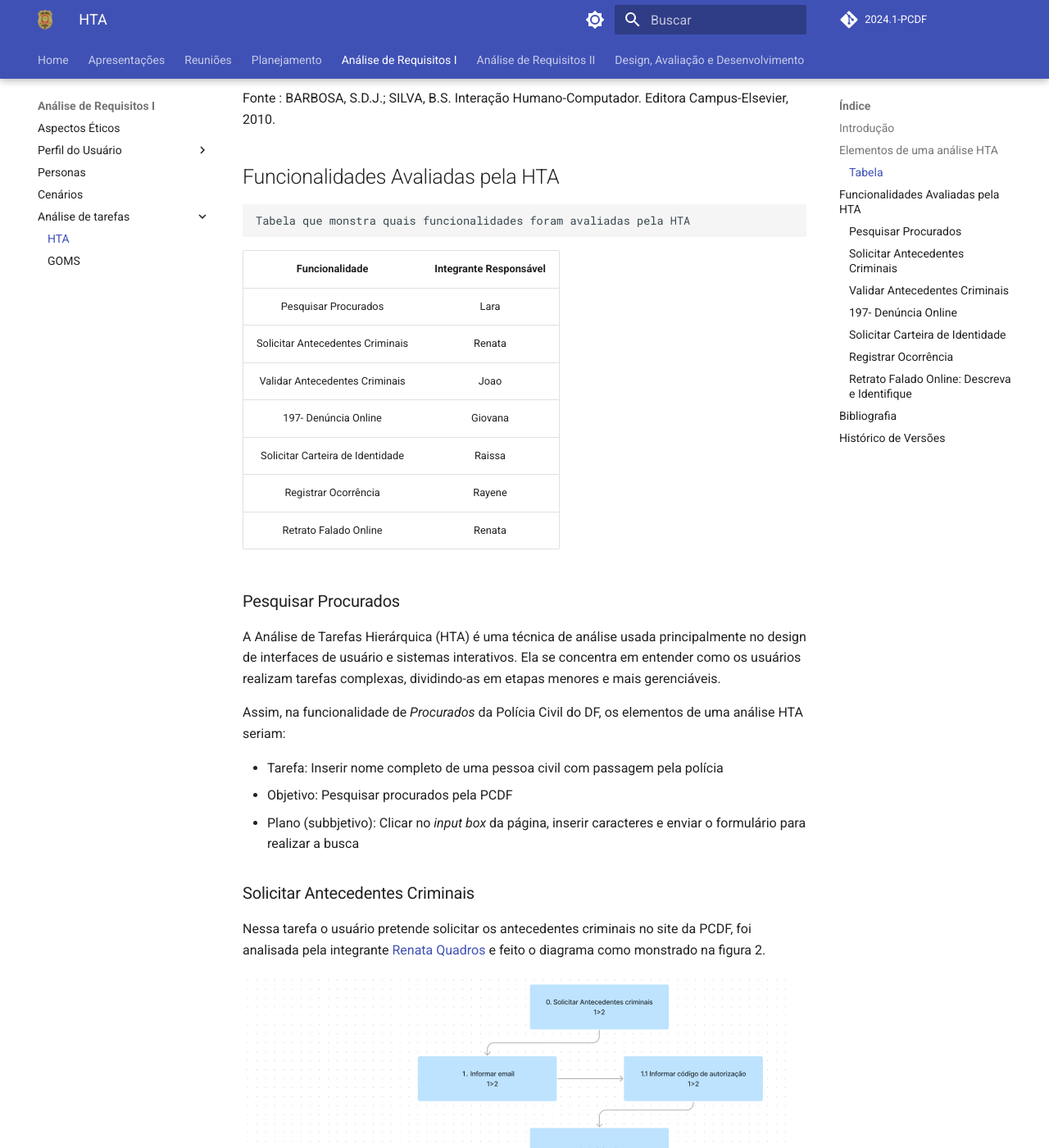
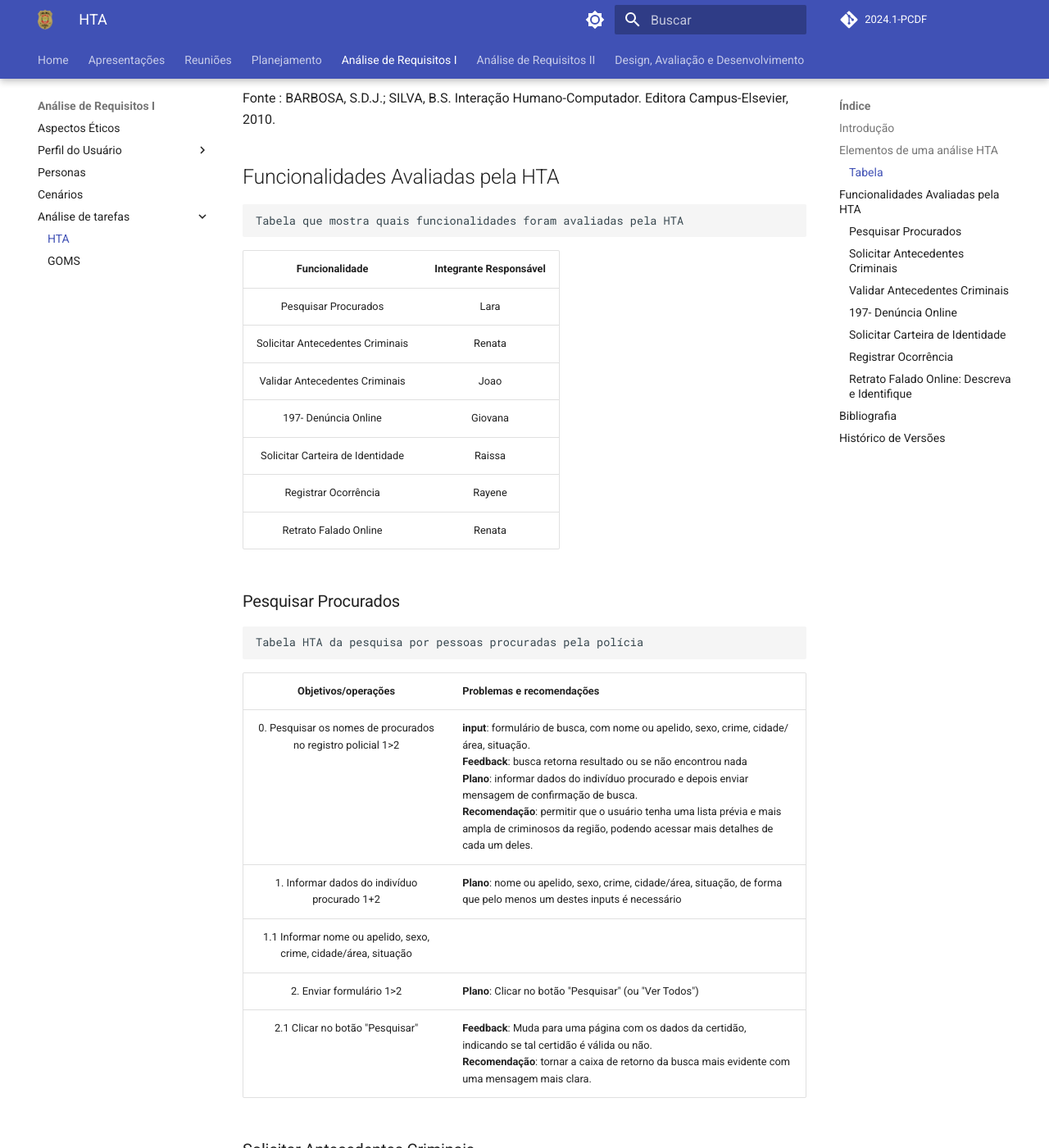
Before and after one commit to Interacao-Humano-Computador/2024.1-PCDF, an MkDocs documentation site: the page built from docs/analise_requisitos1/analise_tarefas/hta.md, in a window 1280 px wide and 1400 px high, scrolled down 1044 px. Shown: the whole window at 82% size. Built offline with MkDocs 1.6.1 and Material for MkDocs 9.7.7, drawn with Linux system fonts in a browser that asks for light colours; comment, search, counter and statistics services are not loaded; some of the changed text lies outside the part shown.

Commit message:
Correcao procurados

```diff
--- a/docs/analise_requisitos1/analise_tarefas/hta.md
+++ b/docs/analise_requisitos1/analise_tarefas/hta.md
@@ -24,7 +24,7 @@
 
 ## Funcionalidades Avaliadas pela HTA
 
-    Tabela que monstra quais funcionalidades foram avaliadas pela HTA
+    Tabela que mostra quais funcionalidades foram avaliadas pela HTA
  Funcionalidade    |    Integrante Responsável             |
 |:------:|:-------------------------------:|
 |Pesquisar Procurados|Lara|
@@ -36,20 +36,23 @@
 |Retrato Falado Online|Renata|
 
 ### Pesquisar Procurados
-A Análise de Tarefas Hierárquica (HTA) é uma técnica de análise usada principalmente no design de interfaces de usuário e sistemas interativos. Ela se concentra em entender como os usuários realizam tarefas complexas, dividindo-as em etapas menores e mais gerenciáveis.
 
-Assim, na funcionalidade de _Procurados_ da Polícia Civil do DF, os elementos de uma análise HTA seriam:
+    Tabela HTA da pesquisa por pessoas procuradas pela polícia
 
-- Tarefa: Inserir nome completo de uma pessoa civil com passagem pela polícia
-- Objetivo: Pesquisar procurados pela PCDF
-- Plano (subbjetivo): Clicar no _input box_ da página, inserir caracteres e enviar o formulário para realizar a busca
+|         Objetivos/operações         | Problemas e recomendações|
+|:-----------------------------------:|----------------------------------------------------------------------------------------------------------------------------------------------------------------------------------------------------------------|
+| 0. Pesquisar os nomes de procurados no registro policial 1>2  | **input**: formulário de busca, com nome ou apelido, sexo, crime, cidade/área, situação.<br> **Feedback**: busca retorna resultado ou se não encontrou nada<br> **Plano**: informar dados do indivíduo procurado e depois enviar mensagem de confirmação de busca.<br> **Recomendação**: permitir que o usuário tenha uma lista prévia e mais ampla de criminosos da região, podendo acessar mais detalhes de cada um deles.<br>|
+| 1. Informar dados do indivíduo procurado 1+2  | **Plano**: nome ou apelido, sexo, crime, cidade/área, situação, de forma que pelo menos um destes inputs é necessário |
+| 1.1 Informar nome ou apelido, sexo, crime, cidade/área, situação|
+| 2.  Enviar formulário 1>2 | **Plano**: Clicar no botão "Pesquisar" (ou "Ver Todos")|
+| 2.1 Clicar no botão "Pesquisar" | **Feedback**: Muda para uma página com os dados da certidão, indicando se tal certidão é válida ou não.<br> **Recomendação**: tornar a caixa de retorno da busca mais evidente com uma mensagem mais clara.<br>|
 
 ### Solicitar Antecedentes Criminais
 Nessa tarefa o usuário pretende solicitar os antecedentes criminais no site da PCDF, foi analisada pela integrante  [Renata Quadros](https://github.com/Renatinha28) e feito o diagrama como monstrado na figura 2.
 
 ![tabela](../../assets/Analise_Requisitos/analise_Solicitar_Ant.png)
 <div align="center">
-<p> Figura 2- Diagrama de Analise de Solicitar Antecedentes Criminais. </p>
+<p> Figura 3- Diagrama de Analise de Solicitar Antecedentes Criminais. </p>
 
 </div>
 Fonte: [Renata Quadros](https://github.com/Renatinha28)
@@ -187,3 +190,4 @@
 |1.5| Atualização do Índice|[Rayene Almeida](https://github.com/rayenealmeida)|09/05|  [Renata Quadros](https://github.com/Renatinha28) | 09/05  |
 | 1.6 | Retrato falado online | [Renata Quadros](https://github.com/Renatinha28) | 09/05 | [Giovana Barbosa](https://github.com/gio221)   |10/05 |
 | 1.7 | Adição do Diagrama de Carteira de Identidade | [Raissa Andrade](https://github.com/RaissaAndradeS) | 11/05 |    [Giovana Barbosa](https://github.com/gio221)   |11/05 |
+| 1.8 | Correção na seção "Procurados"| [Lara Giuliana](https://github.com/gravelylara) | 21/05 |    [Giovana Barbosa](https://github.com/gio221)   |11/05 |
```
Also changed, not shown: other parts of docs/analise_requisitos1/analise_tarefas/hta.md (+3 -3 lines).
